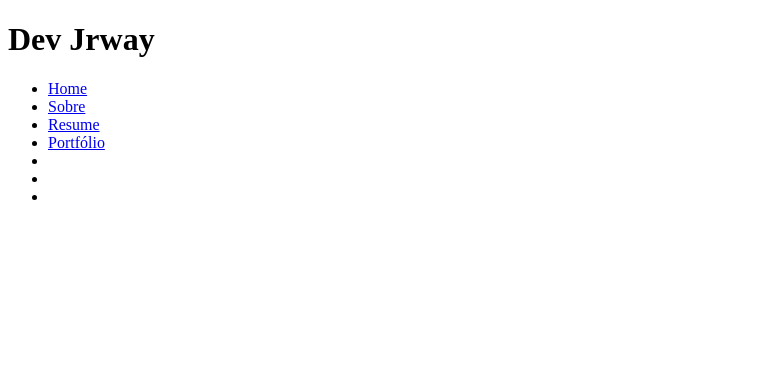
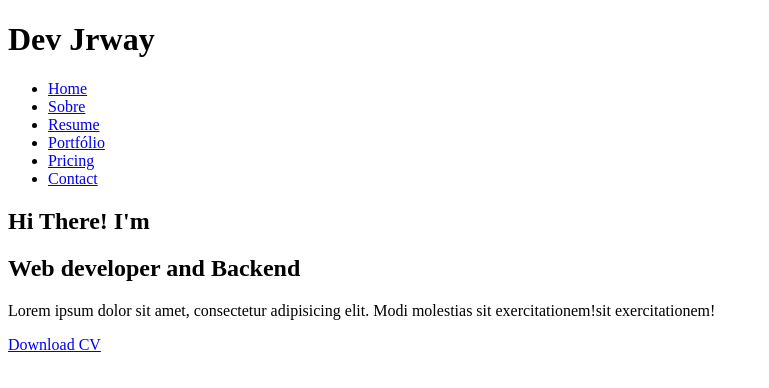
Before and after one commit to Jreng7/portfolio_completo, a plain HTML site: page index.html in a window 1280 px wide. Shown: the whole page, without its empty margins (0-769 px from the left). Drawn offline with Linux system fonts and the light colour scheme.

Commit message:
alteracoes html

```diff
--- a/index.html
+++ b/index.html
@@ -15,12 +15,20 @@
         <li><a href="#about">Sobre</a></li>
         <li><a href="#resume">Resume</a></li>
         <li><a href="#portfolio">Portfólio</a></li>
-        <li><a href="#"></a></li>
-        <li><a href="#"></a></li>
-        <li><a href="#"></a></li>
+        <li><a href="#pricing">Pricing</a></li>
+        <li><a href="#contact">Contact</a></li>
       </ul>
     </nav>
   </header>
+  <section aria-label="seção currículo download josué">
+    <h2>Hi There! I'm</h2>
+    <h2 class="digitando">Web developer and Backend</h2>
+    <p>
+      Lorem ipsum dolor sit amet, consectetur adipisicing elit.
+      Modi molestias sit exercitationem!sit exercitationem!
+    </p>
+    <a href="#">Download CV</a>
+  </section>
   <script src="script/main.js"></script>
 </body>
 </html>
```
